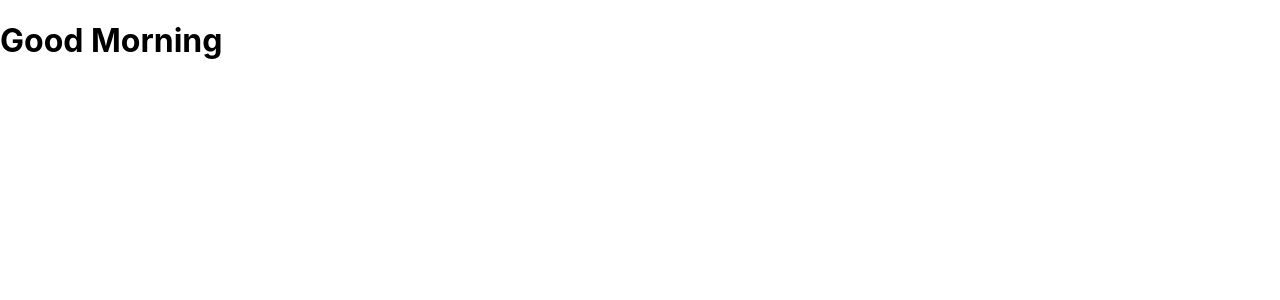
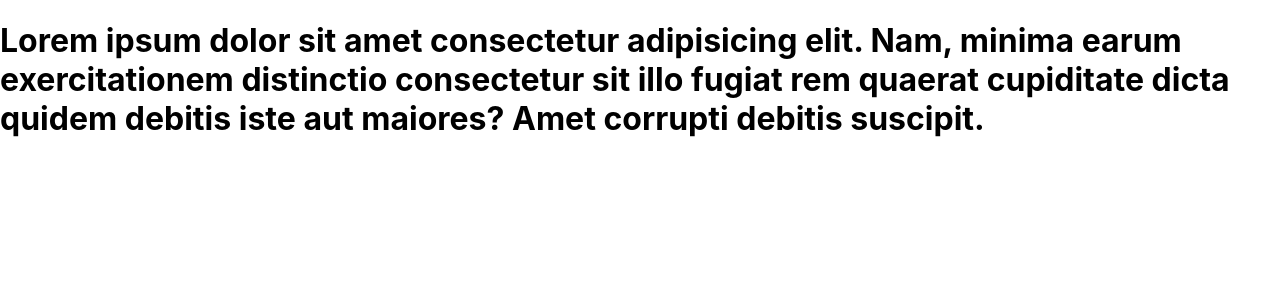
Before and after one commit to jyotivjadhav/secon_react_app, a React (Create React App) app: page / in a window 1280 px wide. Shown: the top 300 px of the page. Built offline with nearby package versions, Linux system fonts and the light colour scheme.

Commit message:
format auto suggest

```diff
--- a/src/App.js
+++ b/src/App.js
@@ -1,11 +1,16 @@
 // PURE HTML :: DUMB
 // JSX :: RETURN HTML :: THIS IS SMART
 function App() {
-  let jsx1 = <h1>Good Morning</h1>;
-  let jsx2 = <h1>Good Night</h1>;
-
-  return true ? jsx1 : jsx2;
-
+  return (
+    <>
+      <h1>
+        Lorem ipsum dolor sit amet consectetur adipisicing elit. Nam, minima
+        earum exercitationem distinctio consectetur sit illo fugiat rem quaerat
+        cupiditate dicta quidem debitis iste aut maiores? Amet corrupti debitis
+        suscipit.
+      </h1>
+    </>
+  );
 }
 
 export default App;
```
